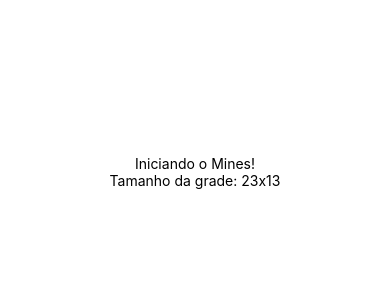
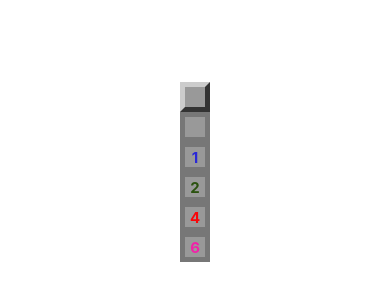
Before and after one commit to wallaceneto/Minefield, a React Native app: screen / in a window 390 px wide. Shown: the part 250-550 px from the top of the page. Built offline with nearby package versions, Linux system fonts and the light colour scheme.

Commit message:
feat: creating field components

```diff
--- /dev/null
+++ b/src/components/Field/Field.tsx
@@ -0,0 +1,46 @@
+import React from 'react';
+import {Text, View} from 'react-native';
+
+import styles from './styles';
+
+type Props = {
+  mined?: boolean;
+  opened?: boolean;
+  nearMines?: number;
+};
+
+export default function Field({mined, opened, nearMines}: Props) {
+  const styleField: Array<any> = [styles.field];
+  if (opened) {
+    styleField.push(styles.opened);
+  }
+  if (styleField.length === 1) {
+    styleField.push(styles.regular);
+  }
+
+  if (!nearMines) {
+    nearMines = 0;
+  }
+  let color;
+  if (nearMines > 0) {
+    if (nearMines === 1) {
+      color = '#2A28D7';
+    } else if (nearMines === 2) {
+      color = '#2B520F';
+    } else if (nearMines > 2 && nearMines < 6) {
+      color = '#F9060A';
+    } else {
+      color = '#F221A9';
+    }
+  }
+
+  return (
+    <View style={styleField}>
+      {!mined && opened && nearMines > 0 ? (
+        <Text style={[styles.label, {color: color}]}>{nearMines}</Text>
+      ) : (
+        false
+      )}
+    </View>
+  );
+}
--- /dev/null
+++ b/src/components/Field/styles.ts
@@ -0,0 +1,30 @@
+import {StyleSheet} from 'react-native';
+
+import params from '../../global/params';
+
+const styles = StyleSheet.create({
+  field: {
+    height: params.blockSize,
+    width: params.blockSize,
+    borderWidth: params.borderSize,
+  },
+  regular: {
+    backgroundColor: '#999',
+    borderLeftColor: '#ccc',
+    borderTopColor: '#ccc',
+    borderRightColor: '#333',
+    borderBottomColor: '#333',
+  },
+  opened: {
+    backgroundColor: '#999',
+    borderColor: '#777',
+    justifyContent: 'center',
+    alignItems: 'center',
+  },
+  label: {
+    fontWeight: 'bold',
+    fontSize: params.fontSize,
+  },
+});
+
+export default styles;
--- a/src/screens/Home/index.tsx
+++ b/src/screens/Home/index.tsx
@@ -1,16 +1,18 @@
 import React from 'react';
-import {Text, View} from 'react-native';
+import {View} from 'react-native';
 
 import styles from './style';
-import params from '../../global/params';
+import Field from '../../components/Field/Field';
 
 export default function HomeScreen() {
   return (
     <View style={styles.container}>
-      <Text>Iniciando o Mines!</Text>
-      <Text>
-        Tamanho da grade: {params.getRowsAmount()}x{params.getColumnsAmount()}
-      </Text>
+      <Field />
+      <Field opened />
+      <Field opened nearMines={1} />
+      <Field opened nearMines={2} />
+      <Field opened nearMines={4} />
+      <Field opened nearMines={6} />
     </View>
   );
 }
```
